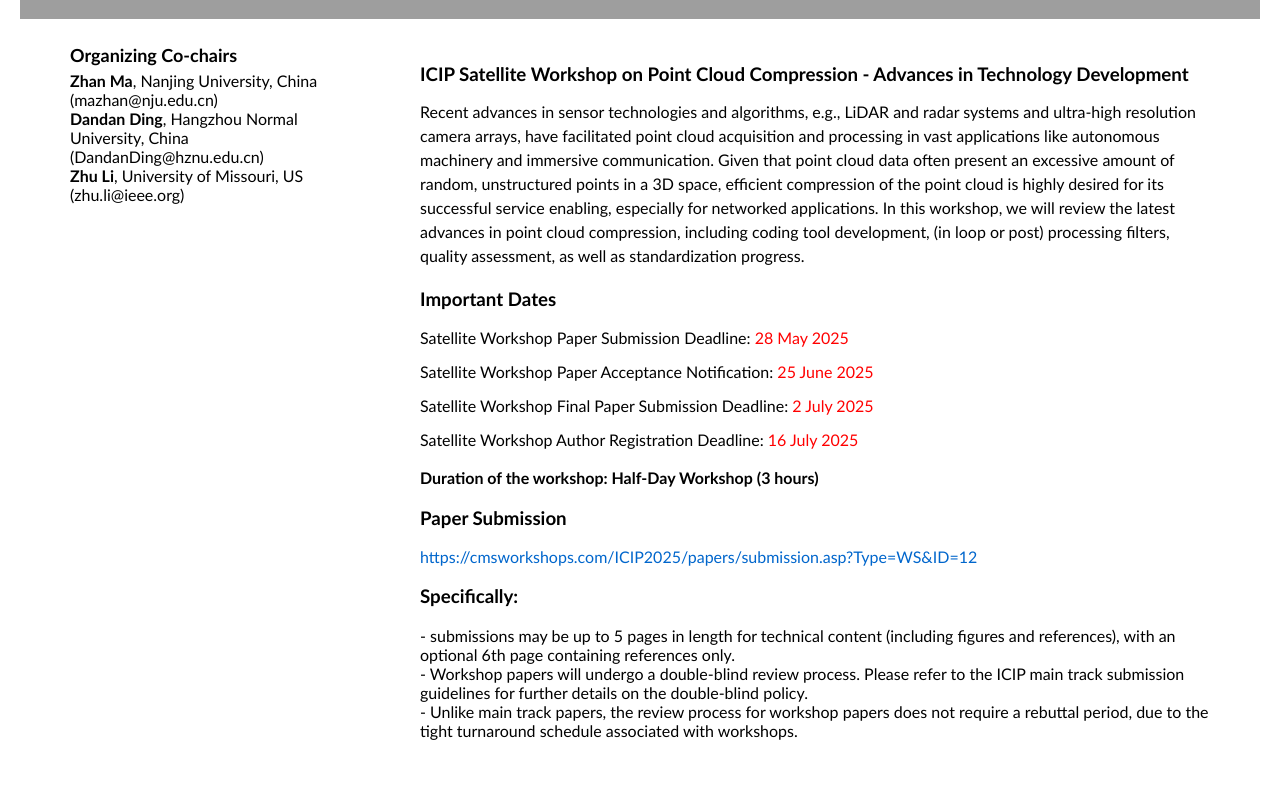
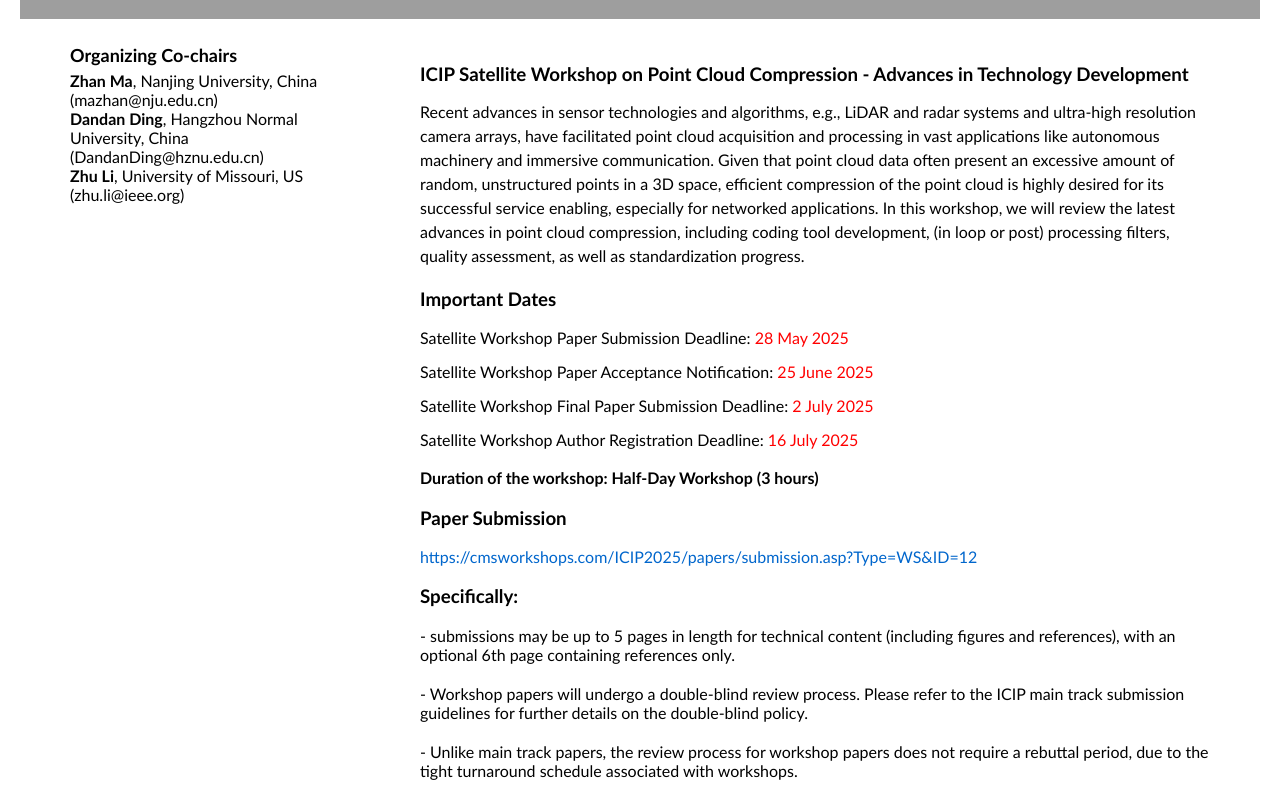
Before and after one commit to pcc-icip2025/pcc-icip2025.github.io, a plain HTML site: page index.html in a window 1280 px wide. Shown: the part 521-1321 px from the top of the page. Before the commit the page ends 1281 px from the top, so only its background shows below. Drawn offline with Linux system fonts and the light colour scheme; grey boxes are pictures that could not be loaded.

Commit message:
Update index.html

```diff
--- a/index.html
+++ b/index.html
@@ -89,9 +89,9 @@
 
                 <h3>Specifically:</h3>
                 <ul style="list-style-type: none; padding-left: 0;">
-                    <li>- submissions may be up to 5 pages in length for technical content (including figures and references), with an optional 6th page containing references only.</li>
-                    <li>- Workshop papers will undergo a double-blind review process. Please refer to the ICIP main track submission guidelines for further details on the double-blind policy.</li>
-                    <li>- Unlike main track papers, the review process for workshop papers does not require a rebuttal period, due to the tight turnaround schedule associated with workshops.</li>
+                    <li style="margin-bottom: 20px;">- submissions may be up to 5 pages in length for technical content (including figures and references), with an optional 6th page containing references only.</li>
+                    <li style="margin-bottom: 20px;">- Workshop papers will undergo a double-blind review process. Please refer to the ICIP main track submission guidelines for further details on the double-blind policy.</li>
+                    <li style="margin-bottom: 20px;">- Unlike main track papers, the review process for workshop papers does not require a rebuttal period, due to the tight turnaround schedule associated with workshops.</li>
                 </ul>
 
 
```
